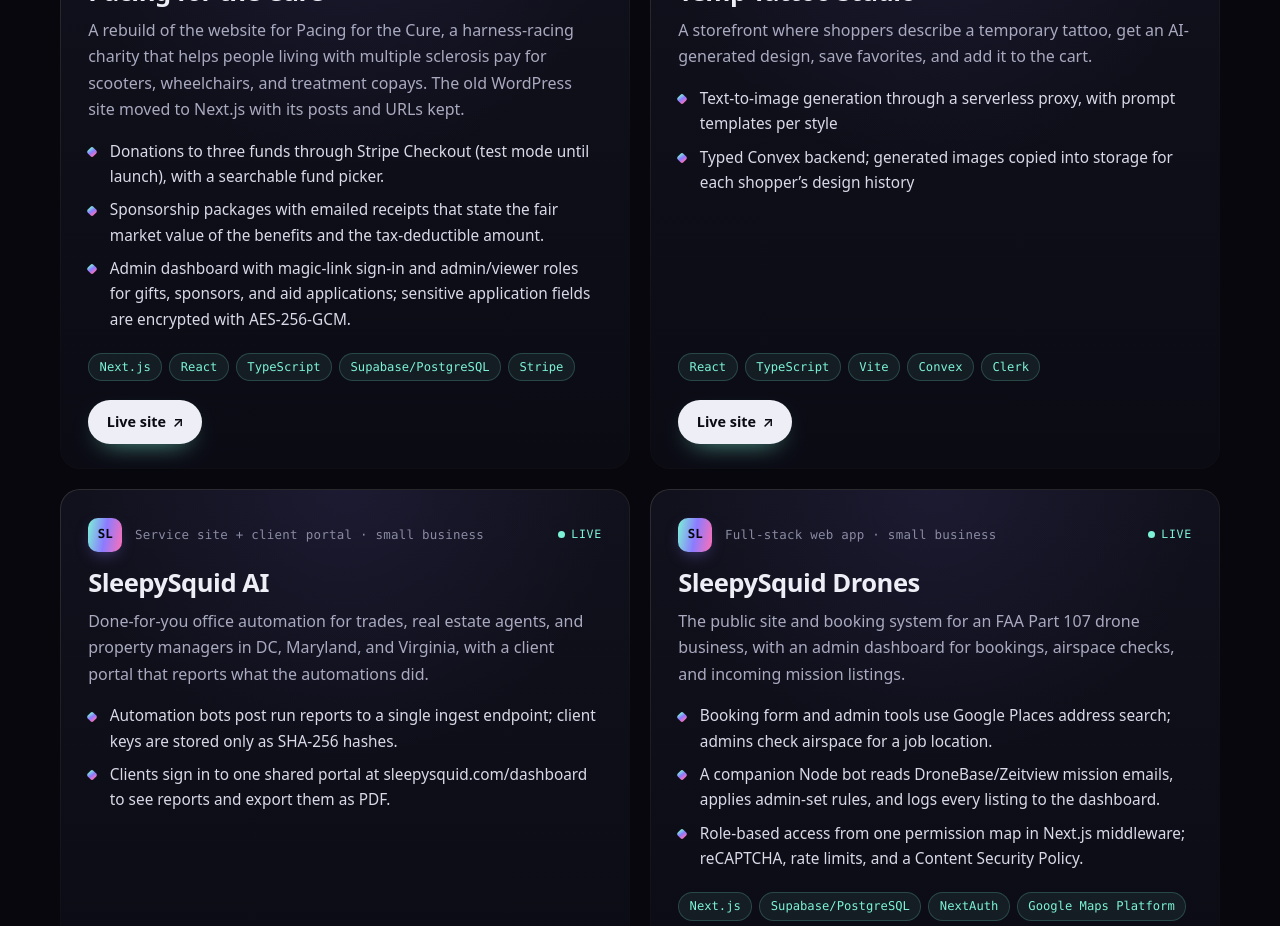
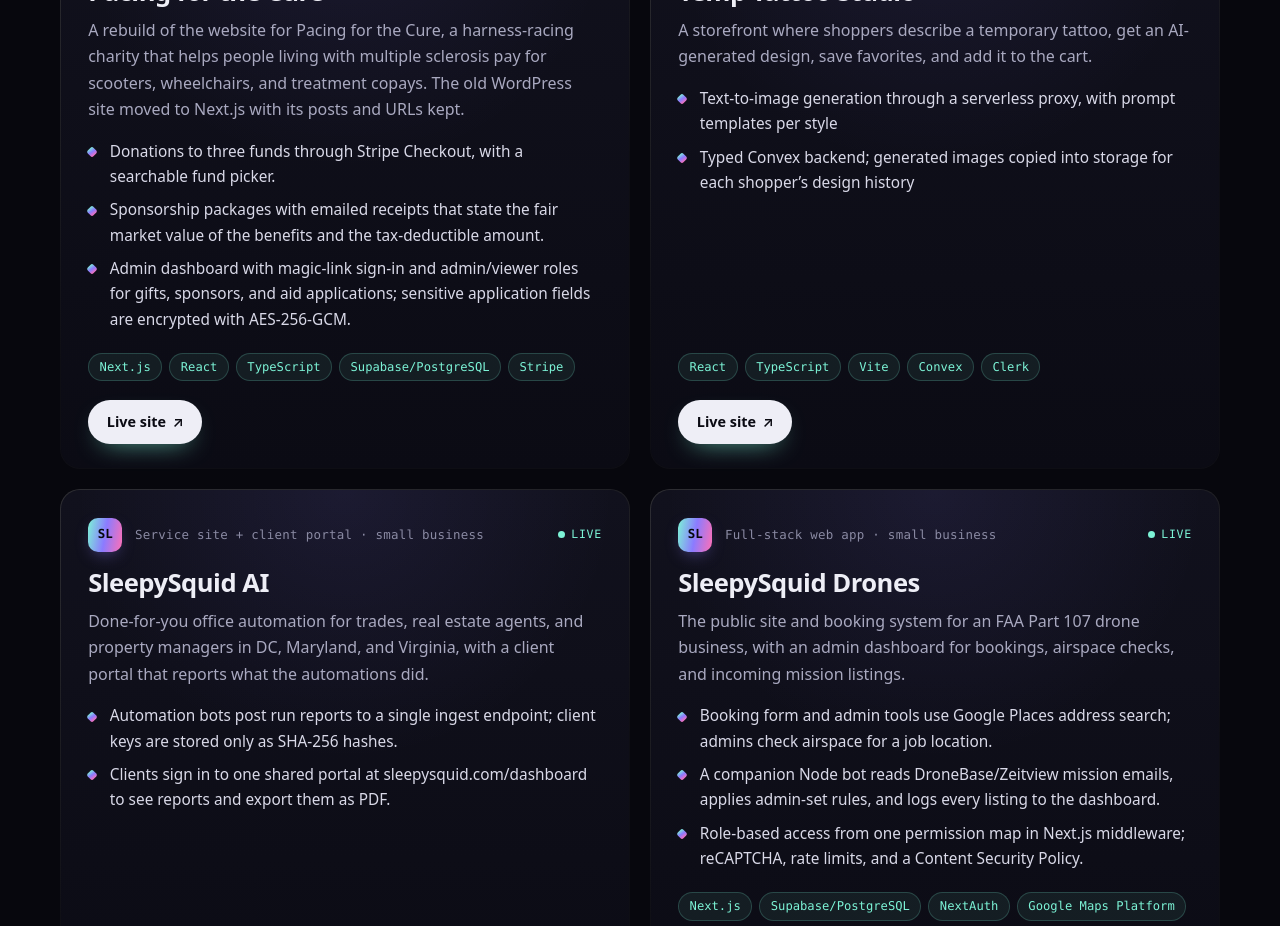
Before and after one commit to lawmbass/lawmbass.github.io, a React (Vite) app: page / in a window 1280 px wide. Shown: the part 3160-4086 px from the top of the page. Built offline with nearby package versions, Linux system fonts and the light colour scheme; a web font is replaced by a local one.

Commit message:
PFTC card: drop "test mode" from donations bullet

```diff
--- a/src/personal.ts
+++ b/src/personal.ts
@@ -56,7 +56,7 @@
     // - app/admin/*, lib/admin/*: magic-link sign-in, admin/viewer roles; lib/crypto.ts: AES-256-GCM application fields
     // Not live on pacingforthecure.org yet (DNS not moved), so the link is the Vercel deployment.
     highlights: [
-      'Donations to three funds through Stripe Checkout (test mode until launch), with a searchable fund picker.',
+      'Donations to three funds through Stripe Checkout, with a searchable fund picker.',
       'Sponsorship packages with emailed receipts that state the fair market value of the benefits and the tax-deductible amount.',
       'Admin dashboard with magic-link sign-in and admin/viewer roles for gifts, sponsors, and aid applications; sensitive application fields are encrypted with AES-256-GCM.',
     ],
```
